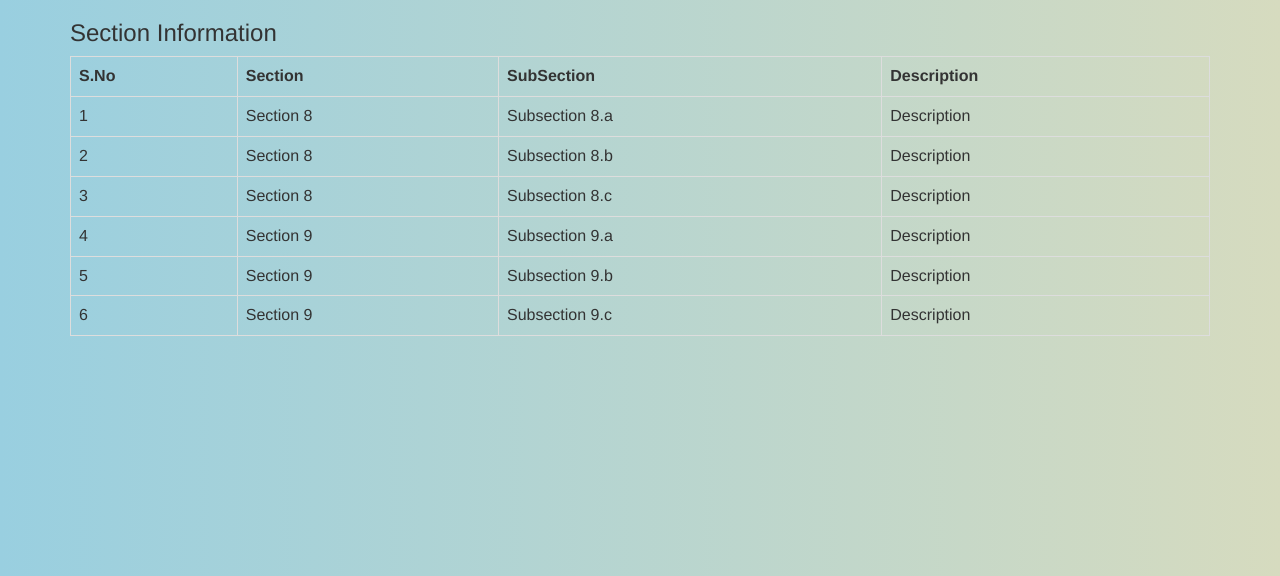
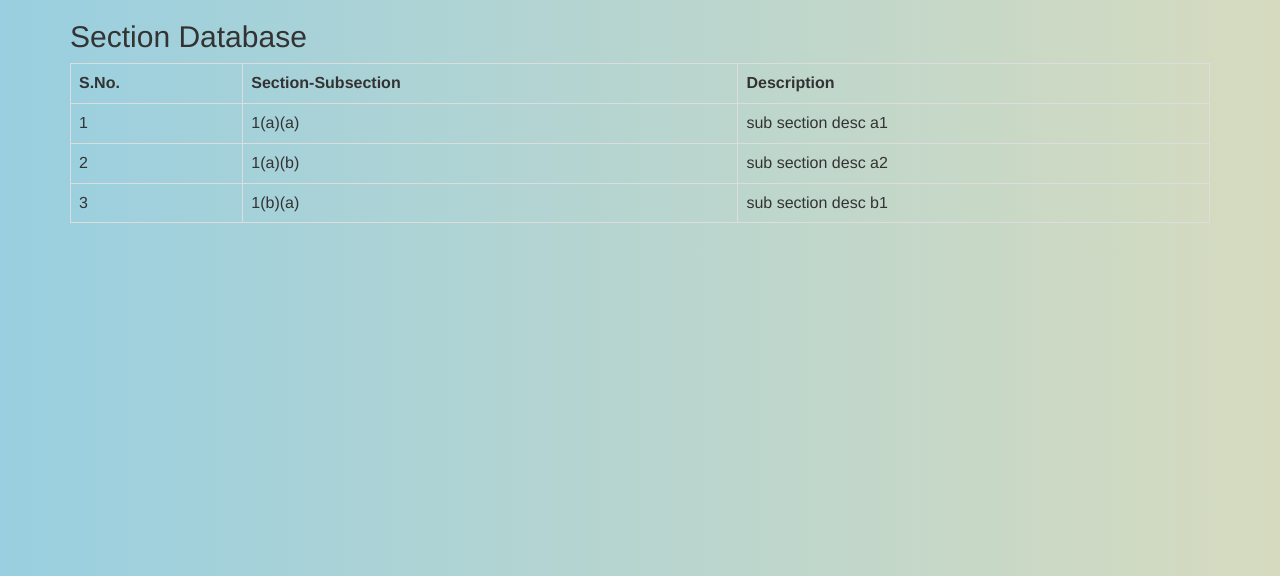
Before and after one commit to codeb1ooded/RTI_Automation, a PHP site: page /queries/reply/section_db.php in a window 1280 px wide. Shown: the top 576 px of the page. Run offline with PHP 8.4, Linux system fonts and the light colour scheme; a user stored in the database is signed in; data comes from the database, SQL or seed files in the repository; both versions use the stored data as it was after the commit; some libraries are stand-ins or nearby versions.

Commit message:
Section details fetched from db/Fresh db

```diff
--- a/add_rti/add_rti.php
+++ b/add_rti/add_rti.php
@@ -43,7 +43,7 @@
 
 							<tr>
 								<th> Address</th>
-								<td><textarea type="text" name="address" id="address1" rows="3" columns="6" style="width:180px; resize:none" required></textarea></td>
+								<td><textarea type="text" name="address" id="address1" rows="3" columns="6" style="width:280px; resize:none" required></textarea></td>
 							</tr>
 
 							<tr>
@@ -95,7 +95,7 @@
 							</tr>
 
 							<tr>
-								<th>Phone Number <cite>(Do not provide STD code eg.23456789)</cite></th>
+								<th>Phone Number <cite>(Do not provide STD code) (Eg.23456789)</cite></th>
 								<td><input type="text" name="phone" id="phone" maxlength="18" pattern="^\d{8}$" class="numeric" value="" required></td>
 							</tr>
 
--- a/index.php
+++ b/index.php
@@ -131,10 +131,10 @@
 	<?php
 		// Set message as per mistake in username & password
 		if($result == 'incorrect'){
-			echo '<script type="text/javascript"> document.getElementById("message").innerHTML="Wrong username & password"; document.getElementById("message").style.color = "#ff0000";</script>';
+			echo '<script type="text/javascript"> document.getElementById("message").innerHTML="Wrong Username or Password"; document.getElementById("message").style.color = "#ff0000";</script>';
 		}
 		if($result == 'empty'){
-			echo '<script type="text/javascript"> document.getElementById("message").innerHTML="Empty username or password"; document.getElementById("message").style.color = "#ff0000";</script>';
+			echo '<script type="text/javascript"> document.getElementById("message").innerHTML="Empty Username & Password"; document.getElementById("message").style.color = "#ff0000";</script>';
 		}
 	?>
 </html>
--- a/ongoing_rti/modify_rti_details.php
+++ b/ongoing_rti/modify_rti_details.php
@@ -140,7 +140,7 @@
 									</tbody>
 								</table>
 
-								<input type="submit" name="edit" value="Edit Queries" class="btn" onclick="return validateDate()">
+								<!--<input type="submit" name="edit" value="Edit Queries" class="btn" onclick="return validateDate()"> -->
 								<input type="submit" name="submit" value="Save and Exit" class="btn" onclick="return validateDate()">
 							<?php
 						}
--- a/queries/modify_queries.php
+++ b/queries/modify_queries.php
@@ -123,7 +123,7 @@
 													</select>
 												</td>
 												<td><br><input type=date name=<?php echo $date_s; ?> value="<?php echo $data3['date_sent'] ?>" id=<?php echo $date_s_id; ?> placeholder=YYYY-MM-DD>
-												<button type="button" name="mail_button" onclick="mailTo(<?php echo $a; ?>);">Mail</button> </td>
+												<button class=btn type="button" name="mail_button" onclick="mailTo(<?php echo $a; ?>);">Mail</button> </td>
 											</tr>
 									<?php
 										$sql = "DELETE FROM t2 WHERE id=".$id.";";
--- a/queries/reply/section_db.php
+++ b/queries/reply/section_db.php
@@ -18,51 +18,38 @@
 			</head>
 			<body>
 				<div class=container>
-					<h3>Section Information</h3>
-					<table class='table table-bordered'>
-						<tr>
-							<th>S.No</th>
-							<th>Section</th>
-							<th>SubSection</th>
-							<th>Description</th>
-						</tr>
-						<tr>
-							<td>1</td>
-							<td>Section 8</td>
-							<td>Subsection 8.a</td>
-							<td>Description</td>
-						</tr>
-						<tr>
-							<td>2</td>
-							<td>Section 8</td>
-							<td>Subsection 8.b</td>
-							<td>Description</td>
-						</tr>
-						<tr>
-							<td>3</td>
-							<td>Section 8</td>
-							<td>Subsection 8.c</td>
-							<td>Description </td>
-						</tr>
-						<tr>
-							<td>4</td>
-							<td>Section 9</td>
-							<td>Subsection 9.a</td>
-							<td>Description</td>
-						</tr>
-						<tr>
-							<td>5</td>
-							<td>Section 9</td>
-							<td>Subsection 9.b</td>
-							<td>Description</td>
-						</tr>
-						<tr>
-							<td>6</td>
-							<td>Section 9</td>
-							<td>Subsection 9.c</td>
-							<td>Description</td>
-						</tr>
+					<?php
+						$_SESSION['database_access'] = true;
+						include '../../db/config_database.php';
+						$_SESSION['database_access'] = false;
+
+						$k = "SELECT * FROM article_sub_section;";
+						$query = mysqli_query($con,$k);
+						$data2 = mysqli_num_rows($query);
+						$a = $data2;
+						echo "<h2> Section Database</h2>";
+						echo "<table class='table table-bordered'>
+								<tbody>
+									<tr>
+										<th>S.No.</th>
+										<th>Section-Subsection</th>
+										<th>Description</th>
+									</tr>";
+						while( $a!=0){
+							$a--;
+							$data3=mysqli_fetch_array($query);
+					?>
+							<tr>
+								<td> <?php echo $data3['Id']?> </td>
+								<td> <?php echo $data3['No']?> </td>
+								<td> <?php echo $data3['Description']?> </td>
+					<?php
+						}
+					?>
+								</tr>
+						</tbody>
 					</table>
+
 				</div>
 			</body>
 		</html>
```
Also changed, not shown: backup/db-backup-rti.sql (+6 -17 lines), ongoing_rti/generate_reply.php (+8 -6 lines), ongoing_rti/ongoing_rti_option.php (+7 -8 lines), queries/reply/view_dept_reply.php (+4 -3 lines), rti.sql (+8 -54 lines).
